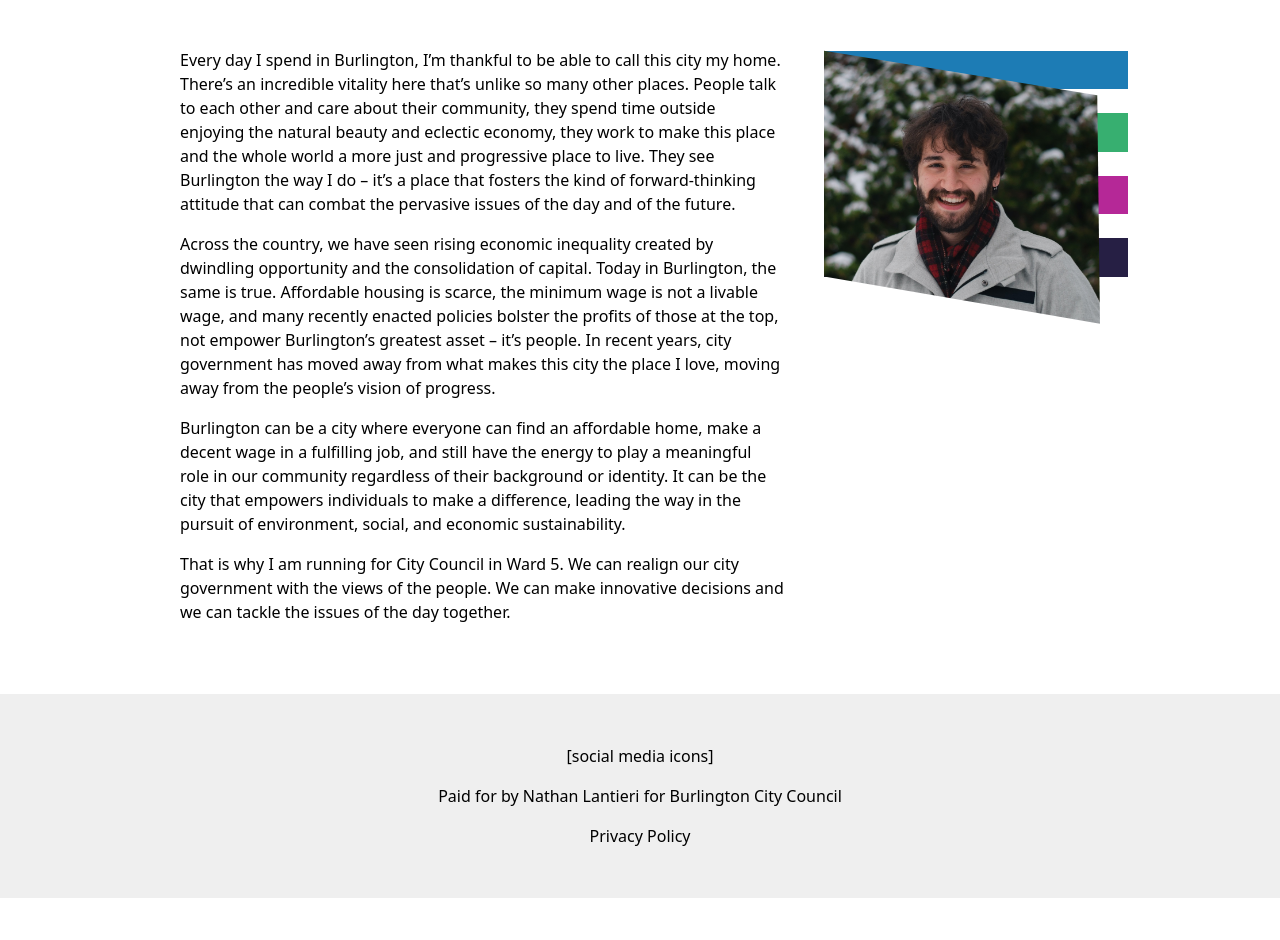
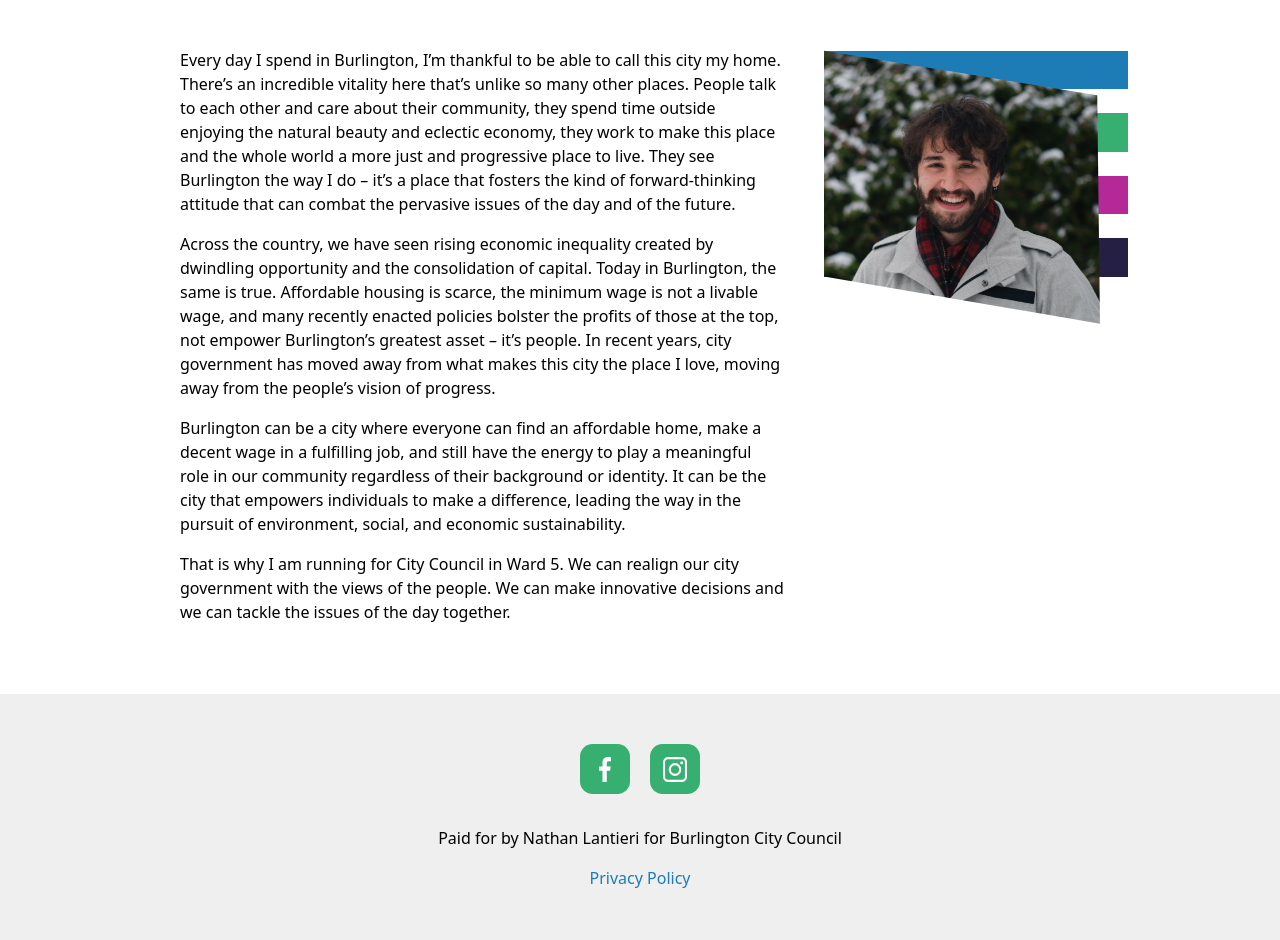
Before and after one commit to Nathan-Lantieri-City-Council/nathanlantieri.github.io, a Jekyll site: the page built from index.html, in a window 1280 px wide. Shown: the part 682-1622 px from the top of the page. Built offline with Jekyll 4.4.1, drawn with Linux system fonts in a browser that asks for light colours; before the commit the page ends 1580 px from its top, so only the background shows below that.

Commit message:
social media icons in footer

```diff
--- a/_includes/footer.html
+++ b/_includes/footer.html
@@ -2,9 +2,13 @@
                 <div class="s-page-width">
                     <div class="wrapper">
                         <div class="content">
-                            <p>[social media icons]</p>
+                            <div class="social-icons">
+                                <a href="https://www.facebook.com/NateLantieriBTV"><img src="/ui/img/facebook.svg" alt="Facebook" /></a>
+
+                                <a href="https://www.instagram.com/nateforbtv/"><img src="/ui/img/instagram.svg" alt="Instagram" /></a>
+                            </div>
                             <p>Paid for by Nathan Lantieri for Burlington City Council</p>
-                            <p>Privacy Policy</p>
+                            <p><a href="/privacy">Privacy Policy</a></p>
                         </div>
                     </div>
                 </div>
--- a/ui/css/styles.scss
+++ b/ui/css/styles.scss
@@ -404,6 +404,31 @@ h1, h2 {
     }
 }
 
+.social-icons {
+    display: flex;
+    flex-direction: row;
+    justify-content: center;
+    margin-bottom: 2em;
+    & > a {
+        background-color: $color-green;
+        border-radius: 25%;
+        align-items: center;
+        display: flex;
+        justify-content: center;
+        @include remify('height', 50px);
+        @include remify('width', 50px);
+        @include remify('margin-left', 10px);
+        @include remify('margin-right', 10px);
+        img {
+            height: 50%;
+            width: auto;
+        }
+        &:hover {
+            background-color: $color-blue;
+        }
+    }
+}
+
 footer {
     background-color: #efefef;
     text-align: center;
```
Also changed, not shown: 2 other files.
